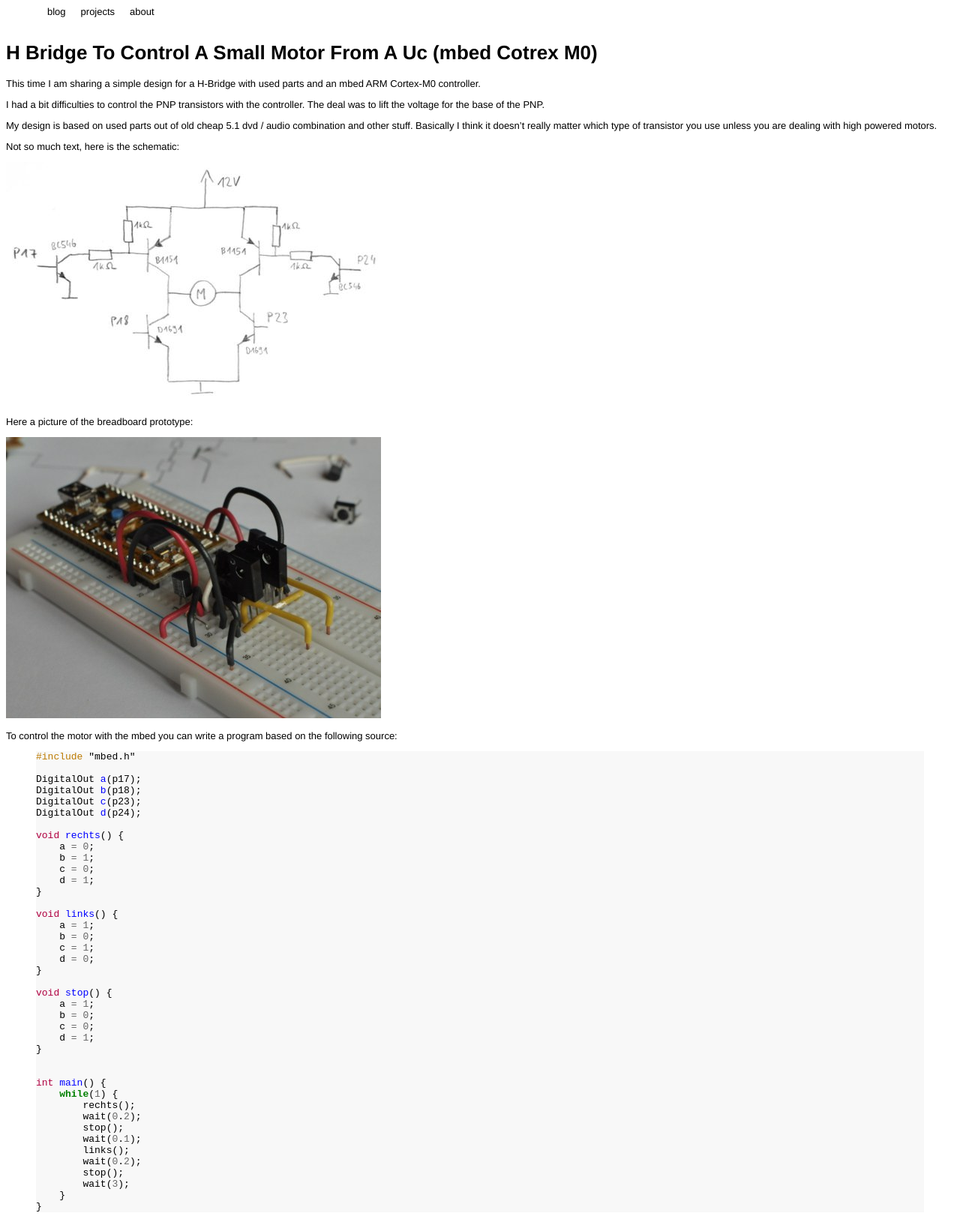
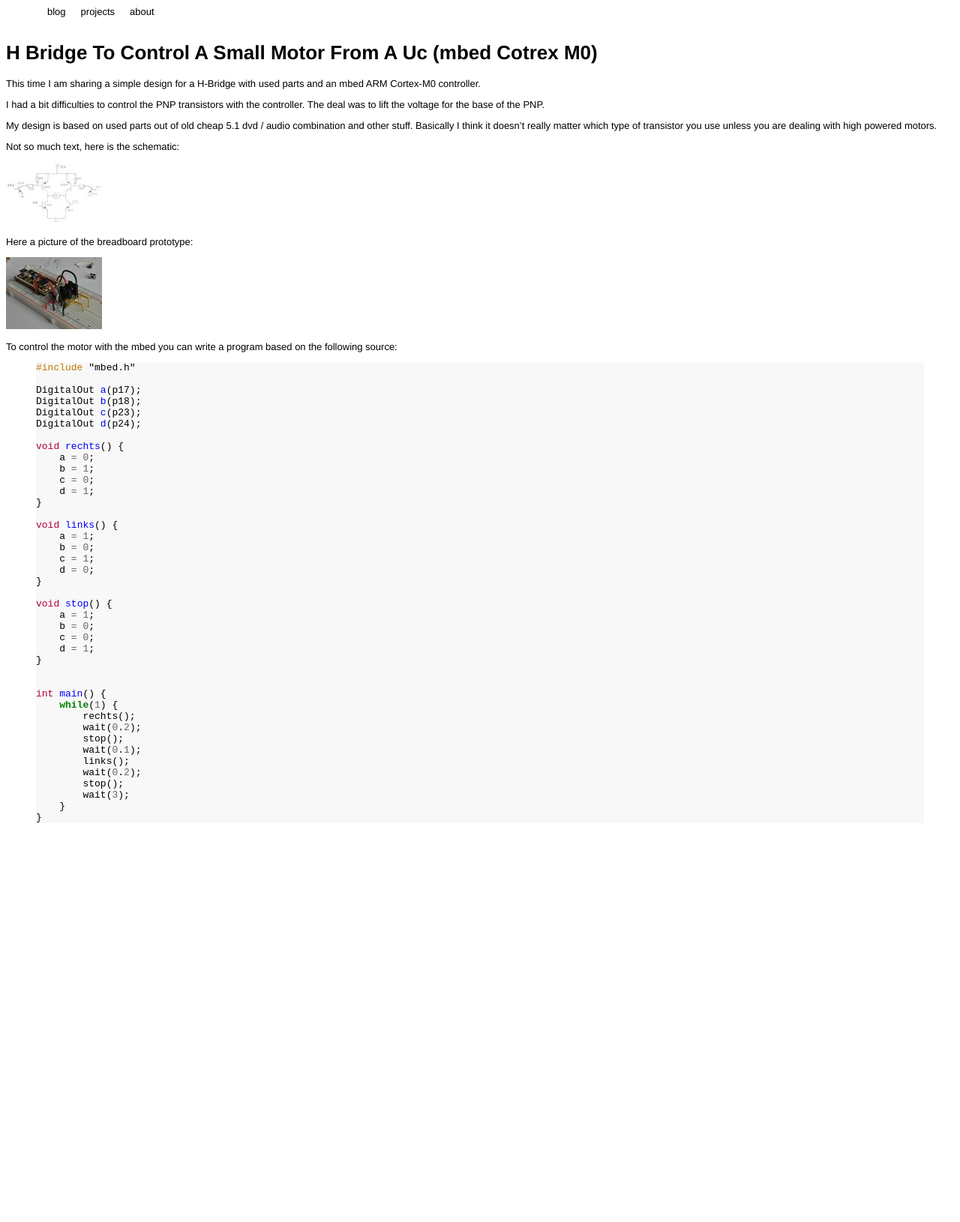
Before and after one commit to twaldecker/twaldecker.github.com, a Jekyll site: the page built from _posts/2012-04-19-H-Bridge-to-control-a-small-motor-from-a-uC-(mbed-Cotrex-M0).md, in a window 1280 px wide. Shown: the whole page at 75% size. Built offline with Jekyll 4.4.1, drawn with Linux system fonts in a browser that asks for light colours; after the commit the page ends 1111 px from its top, so only the background shows below that.

Commit message:
thumbnails for h-bridge

```diff
--- a/_posts/2012-04-19-H-Bridge-to-control-a-small-motor-from-a-uC-(mbed-Cotrex-M0).md
+++ b/_posts/2012-04-19-H-Bridge-to-control-a-small-motor-from-a-uC-(mbed-Cotrex-M0).md
@@ -9,11 +9,11 @@ My design is based on used parts out of old cheap 5.1 dvd / audio combination an
 
 Not so much text, here is the schematic:
 
-![](/assets/img/posts/mbed-h-bridge/schematic.jpg)
+<a href="/assets/img/posts/mbed-h-bridge/schematic.jpg" rel="lightbox"><img src="/assets/img/posts/mbed-h-bridge/schematic-s.jpg" alt="thumbnail" /></a>
 
 Here a picture of the breadboard prototype:
 
-![](/assets/img/posts/mbed-h-bridge/breadboard.jpg)
+<a href="/assets/img/posts/mbed-h-bridge/breadboard.jpg" rel="lightbox"><img src="/assets/img/posts/mbed-h-bridge/breadboard-s.jpg" alt="thumbnail" /></a>
 
 To control the motor with the mbed you can write a program based on the following source:
 
```
Also changed, not shown: assets/img/posts/mbed-h-bridge/breadboard-s.jpg (added), assets/img/posts/mbed-h-bridge/schematic-s.jpg (added).
